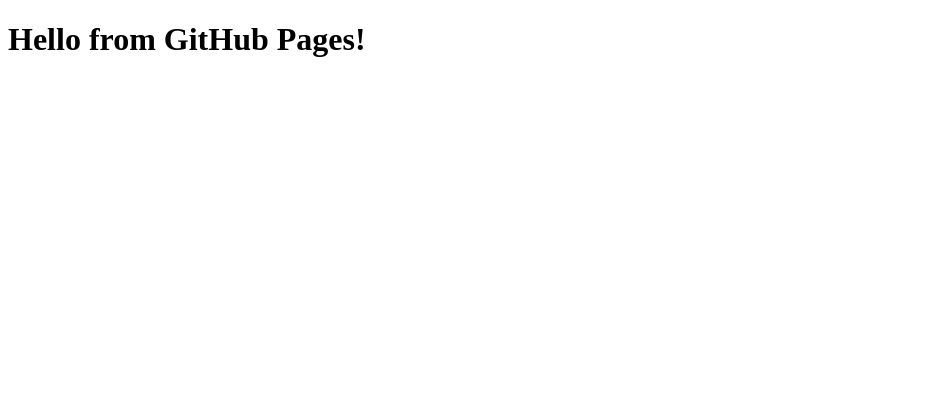
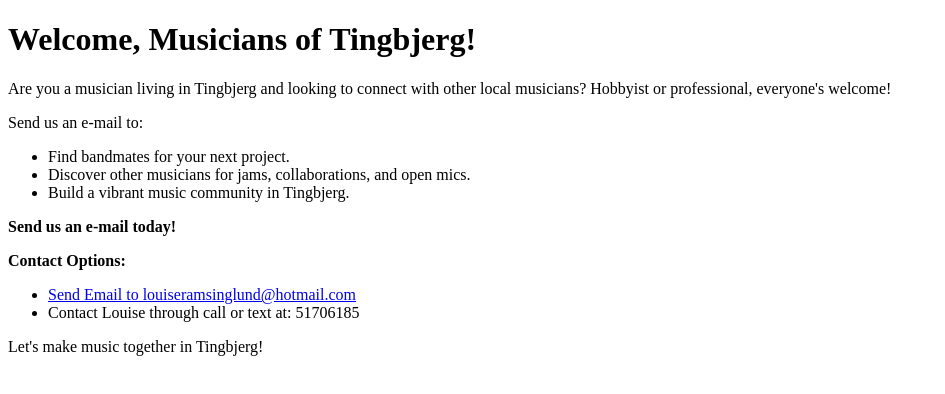
Before and after one commit to TingbjergCelloClub/TingbjergCelloClub.github.io, a plain HTML site: page index.html in a window 1280 px wide. Shown: the whole page, without its empty margins (0-945 px from the left). Drawn offline with Linux system fonts and the light colour scheme.

Commit message:
Update index.html

```diff
--- a/index.html
+++ b/index.html
@@ -1,9 +1,36 @@
 <!DOCTYPE html>
 <html>
 <head>
-  <title>My GitHub Pages Site</title>
+  <title>Tingbjerg Musicians Connect</title>
 </head>
 <body>
-  <h1>Hello from GitHub Pages!</h1>
+
+  <h1>Welcome, Musicians of Tingbjerg!</h1>
+
+  <p>Are you a musician living in Tingbjerg and looking to connect with other local musicians? Hobbyist or professional, everyone's welcome!</p>
+
+  <p>Send us an e-mail to:</p>
+  <ul>
+    <li>Find bandmates for your next project.</li>
+    <li>Discover other musicians for jams, collaborations, and open mics.</li>
+    <li>Build a vibrant music community in Tingbjerg.</li>
+  </ul>
+
+  <p><strong>Send us an e-mail today!</strong></p>
+
+  <p><strong>Contact Options:</strong></p>
+  <ul>
+    <li>
+      <a href="mailto:louiseramsinglund@hotmail.com?subject=Tingbjerg Musicians">
+        Send Email to louiseramsinglund@hotmail.com
+      </a>
+    </li>
+    <li>
+      Contact Louise through call or text at: 51706185
+    </li>
+  </ul>
+
+  <p>Let's make music together in Tingbjerg!</p>
+
 </body>
 </html>
```
